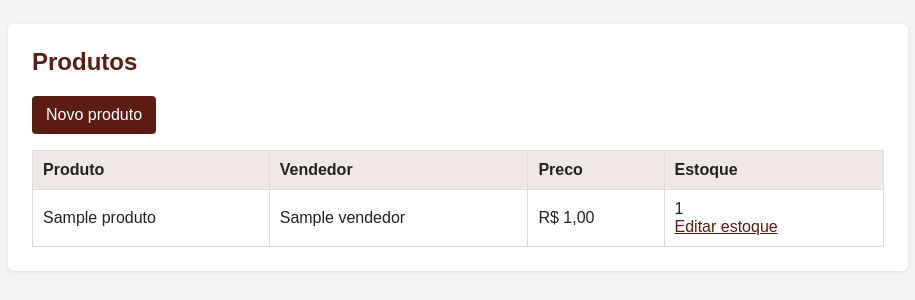
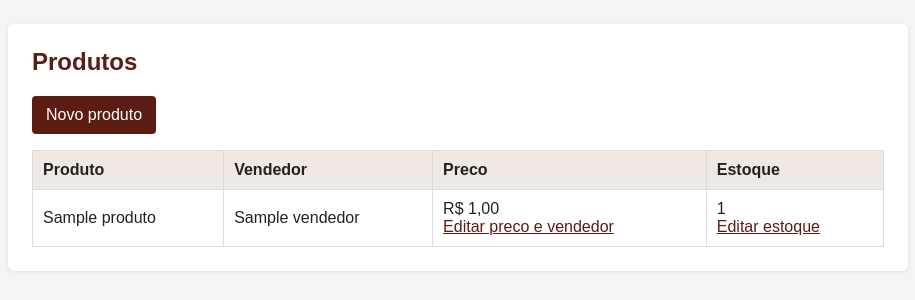
Before and after one commit to GBpontes22/Mini-E-commerce, a Django app: page /produtos/ in a window 1280 px wide. Shown: the part 115-415 px from the top of the page, without its empty margins (182-1097 px from the left). Run offline with Django 5.2, Linux system fonts and the light colour scheme; tables that the repository leaves empty hold one stand-in row (values such as "Sample post").

Commit message:
Allow editing product price and seller

```diff
--- a/ecommerce/templates/ecommerce/produto_lista.html
+++ b/ecommerce/templates/ecommerce/produto_lista.html
@@ -18,7 +18,10 @@
         <tr>
             <td>{{ produto.nome }}</td>
             <td>{{ produto.vendedor }}</td>
-            <td>R$ {{ produto.preco }}</td>
+            <td>
+                R$ {{ produto.preco }}<br>
+                <a href="{% url 'produto_editar' produto.id %}">Editar preco e vendedor</a>
+            </td>
             <td>
                 {{ produto.estoque }}<br>
                 <a href="{% url 'produto_estoque' produto.id %}">Editar estoque</a>
--- a/ecommerce/urls.py
+++ b/ecommerce/urls.py
@@ -11,6 +11,7 @@ urlpatterns = [
     path("vendedores/novo/", views.vendedor_novo, name="vendedor_novo"),
     path("produtos/", views.produto_lista, name="produto_lista"),
     path("produtos/novo/", views.produto_novo, name="produto_novo"),
+    path("produtos/<int:produto_id>/editar/", views.produto_editar, name="produto_editar"),
     path("produtos/<int:produto_id>/estoque/", views.produto_estoque, name="produto_estoque"),
     # Fluxo de pedido: criar, consultar e adicionar itens.
     path("pedidos/", views.pedido_lista, name="pedido_lista"),
--- a/ecommerce/views.py
+++ b/ecommerce/views.py
@@ -2,7 +2,7 @@
 
 from django.shortcuts import get_object_or_404, redirect, render
 
-from .forms import EstoqueForm, ItemPedidoForm, PedidoForm, ProdutoForm, VendedorForm
+from .forms import EstoqueForm, ItemPedidoForm, PedidoForm, ProdutoDadosForm, ProdutoForm, VendedorForm
 from .models import Pedido, Produto, Vendedor
 
 
@@ -45,6 +45,19 @@ def produto_novo(request):
     else:
         form = ProdutoForm()
     return render(request, "ecommerce/form.html", {"form": form, "titulo": "Novo produto"})
+
+
+def produto_editar(request, produto_id):
+    """Altera o preco e o vendedor sem mudar o estoque."""
+    produto = get_object_or_404(Produto, id=produto_id)
+    if request.method == "POST":
+        form = ProdutoDadosForm(request.POST, instance=produto)
+        if form.is_valid():
+            form.save()
+            return redirect("produto_lista")
+    else:
+        form = ProdutoDadosForm(instance=produto)
+    return render(request, "ecommerce/form.html", {"form": form, "titulo": f"Editar preco e vendedor: {produto.nome}"})
 
 
 def produto_estoque(request, produto_id):
```
Also changed, not shown: ecommerce/forms.py (+8 -0 lines).
